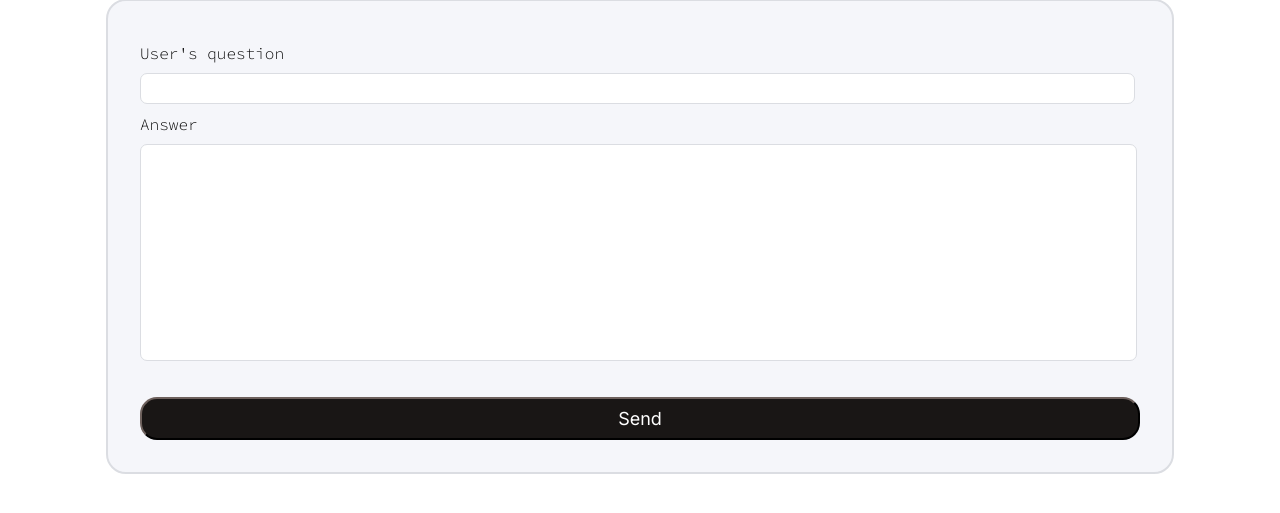
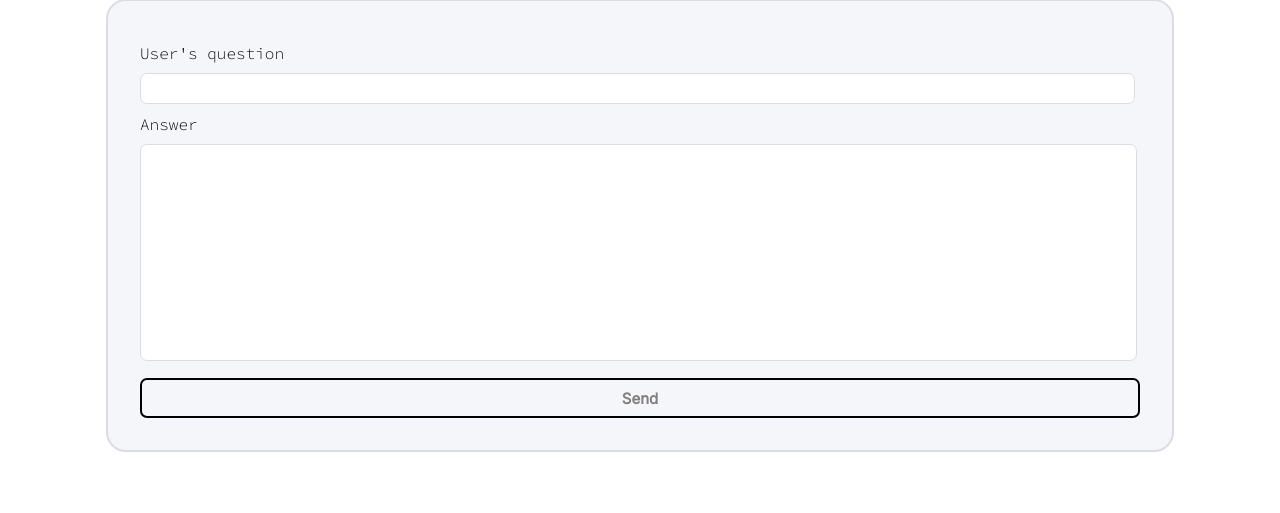
Before and after one commit to diogocs24/LTW-TroubleShootr, a PHP site: page /add_question_faq.html in a window 1280 px wide. Shown: the part 133-646 px from the top of the page. Run offline with PHP 8.4, Linux system fonts and the light colour scheme.

Commit message:
Change on add question faq button

```diff
--- a/faq_page.html
+++ b/faq_page.html
@@ -12,7 +12,7 @@
 		<header id="header" class="header">
 			<h2 class="logo">TroubleShootr</h2>
 			<nav class="navigation">
-				<a href="#" class="navigation_item">Home</a>
+				<a href="home_page.html" class="navigation_item">Home</a>
 				<a href="profile.html" class="navigation_item">Profile</a>
             	<a href="faq_page.html" class="navigation_item">FAQ</a>
 				<a href="#" class="navigation_item">Settings</a>
--- a/home_page.html
+++ b/home_page.html
@@ -12,9 +12,9 @@
 		<header id="header" class="header">
 			<h2 class="logo">TroubleShootr</h2>
 			<nav class="navigation">
-				<a href="#" class="navigation_item">Home</a>
+				<a href="home_page.html" class="navigation_item">Home</a>
 				<a href="#" class="navigation_item">About</a>
-				<a href="#" class="navigation_item">FAQ</a>
+				<a href="faq_page.html" class="navigation_item">FAQ</a>
 				<button class="btnLogin">Login</button>
 			</nav>
 		</header>
--- a/profile.html
+++ b/profile.html
@@ -12,7 +12,7 @@
 		<header id="header" class="header">
 			<h2 class="logo">TroubleShootr</h2>
 			<nav class="navigation">
-				<a href="#" class="navigation_item">Home</a>
+				<a href="home_page.html" class="navigation_item">Home</a>
 				<a href="profile.html" class="navigation_item">Profile</a>
 				<a href="faq_page.html" class="navigation_item">FAQ</a>
 				<a href="#" class="navigation_item">Settings</a>
--- a/style.css
+++ b/style.css
@@ -538,13 +538,70 @@
 }
 
 .faq_input > .submit_btn {
-	font-size: 18px;
-	color: white;
-	border-radius: 17px;
-	border-color: rgb(25, 22, 21);
-	background-color: rgb(25, 22, 21);
-	padding: 0.5em;
-	margin-top: 2em;
+	background: none;
+	margin-top: 17px;
+	color: rgb(128, 126, 126);
+	border: 0.139em solid #000000;
+	border-radius: 7px;
+	font-size: 15px;
+	font-weight: 650;
+	transition: .6s;
+	overflow: hidden;
+	height: 2.5rem;
+}
+
+.faq_input > .submit_btn:focus {
+	outline: none;
+}
+
+.faq_input > .submit_btn:before {
+   content: '';
+   display: block;
+   position: absolute;
+   background: rgba(255,255,255,.5);
+   font-weight: 600;
+   width: 60px;
+   height: 100%;
+   left: 0;
+   top: 0;
+   opacity: .5;
+   filter: blur(30px);
+   transform: translateX(-130px) skewX(-15deg);
+}
+
+.faq_input > .submit_btn:after {
+   content: '';
+   display: block;
+   position: absolute;
+   background: rgba(255,255,255,.2);
+   font-weight: 600;
+   color: rgb(164, 164, 164);
+   width: 30px;
+   height: 100%;
+   left: 30px;
+   top: 0;
+   opacity: 0;
+   filter: blur(30px);
+   transform: translateX(-100px) scaleX(-15deg);
+}
+
+.faq_input > .submit_btn:hover {
+	background: #000000;
+	color: rgb(255, 255, 255);
+	font-weight: 600;
+	cursor: pointer;
+}
+
+.faq_input > .submit_btn:hover:before {
+	transform: translateX(300px) skewX(-15deg);
+	opacity: .6;
+	transition: .7s;
+}
+
+.faq_input > .submit_btn:hover:after {
+	transform: translateX(300px) skewX(-15deg);
+	opacity: 1;
+	transition: .7s;
 }
 
 /* Footer */
```
